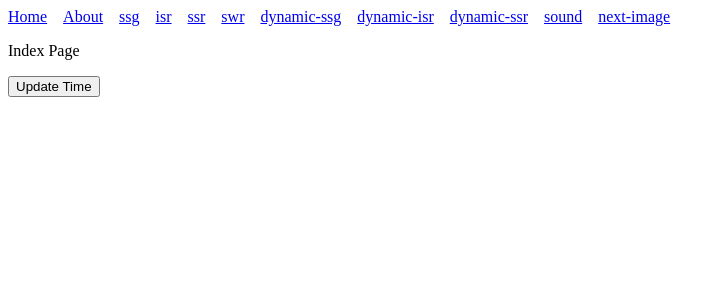
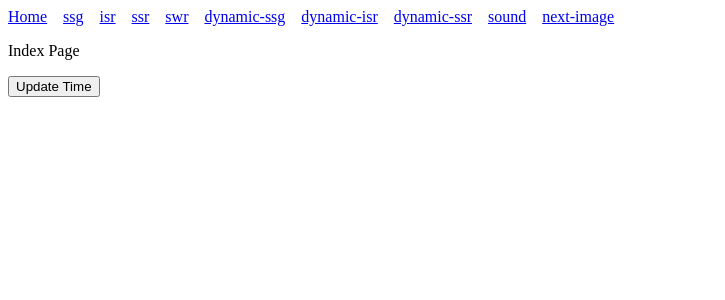
Before and after one commit to gladevise/nextjs-playground, a Next.js app: page / in a window 1280 px wide. Shown: the top 300 px of the page, without its empty margins (0-725 px from the left). Built offline with nearby package versions, Linux system fonts and the light colour scheme.

Commit message:
remove: Delete about page

```diff
--- a/src/components/Header.tsx
+++ b/src/components/Header.tsx
@@ -11,7 +11,6 @@ const Header = () => (
     }}
   >
     <Link href="/">Home</Link>
-    <Link href="/about">About</Link>
     <Link href="/ssg">ssg</Link>
     <Link href="/isr">isr</Link>
     <Link href="/ssr">ssr</Link>
```
Also changed, not shown: src/pages/about.tsx (deleted, +0 -10 lines).
